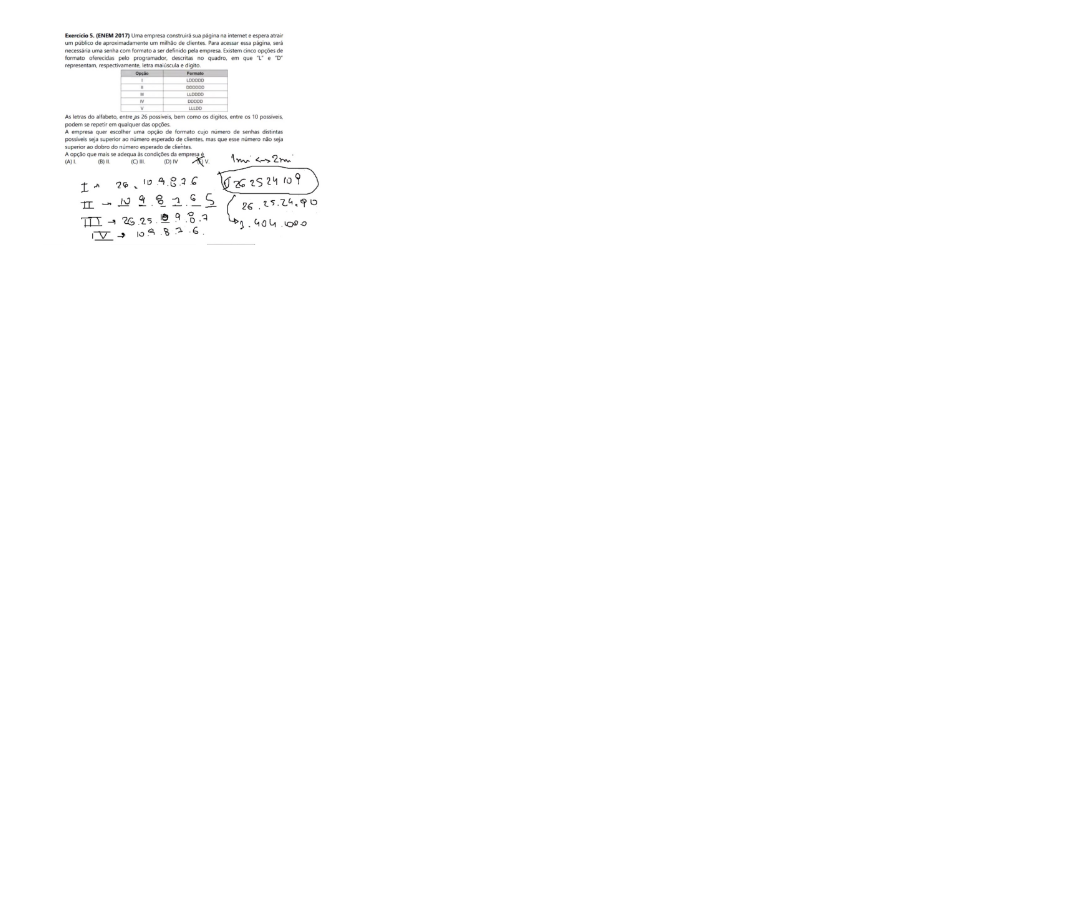
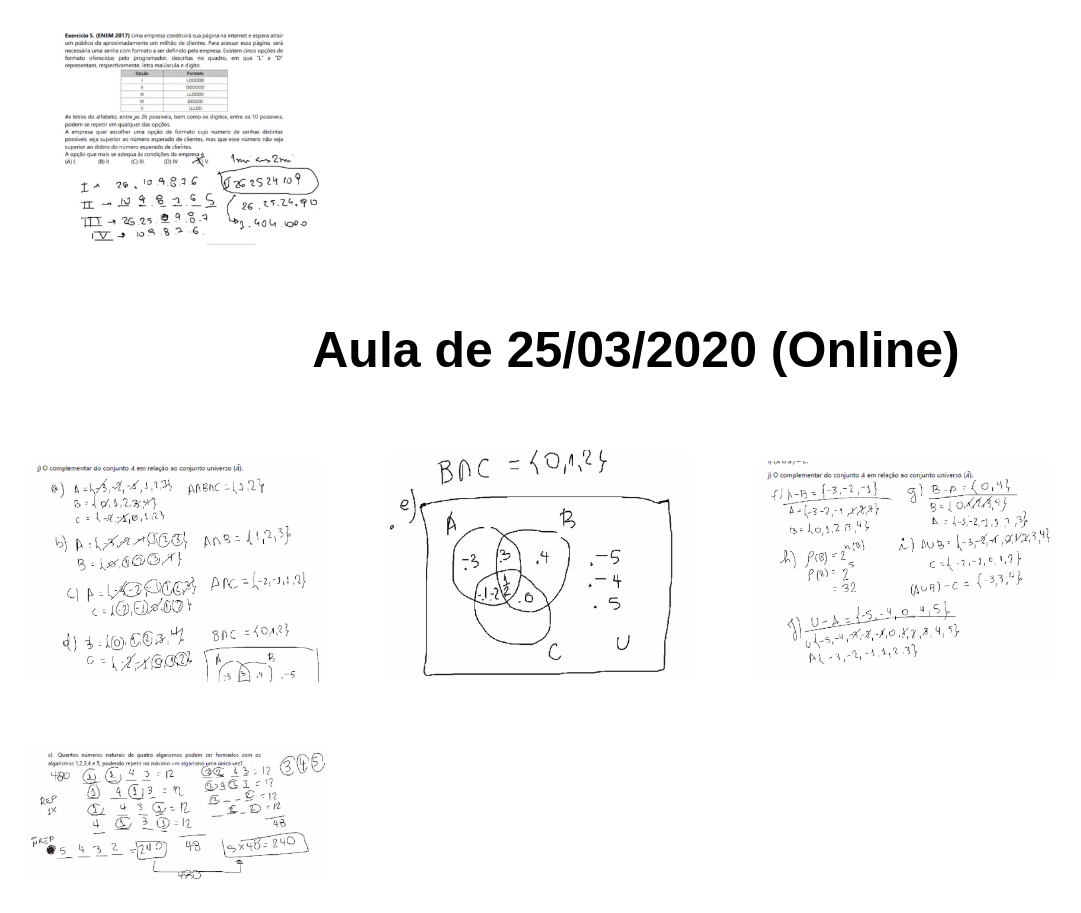
Before and after one commit to DuhonTheGuy/netlify-websites, a plain HTML site: page index.html in a window 1280 px wide. Shown: the part 2913-3826 px from the top of the page, without its empty margins (4-1085 px from the left). Before the commit the page ends 3192 px from the top, so only its background shows below. Drawn offline with Linux system fonts and the light colour scheme.

Commit message:
Data update 25/03

```diff
--- a/index.html
+++ b/index.html
@@ -17,7 +17,8 @@
             <select id="selectBox" onclick="scrollToClass()">
                 <option value="16/03/20">16/03</option>
                 <option value="18/03/20">18/03</option>
-                <option value="19/03/20">19/03 (Online)</option>
+                <option value="19/03/20">19/03</option>
+                <option value="25/03/20">25/03</option>
             </select>
         </ul>
     </header>
@@ -56,6 +57,13 @@
             <a href="images/quadro_21.jpeg" data-lightbox="mygallery"><img src="images/quadro_21.jpeg" width="300px"></a>
             <a href="images/quadro_22.jpeg" data-lightbox="mygallery"><img src="images/quadro_22.jpeg" width="300px"></a>
         </div>
+        <h1 class="centered" id="25/03/20">Aula de 25/03/2020 (Online)</h1>
+        <div class="gallery">
+            <a href="images/quadro_23.jpeg" data-lightbox="mygallery"><img src="images/quadro_23.jpeg" width="300px"></a>
+            <a href="images/quadro_24.jpeg" data-lightbox="mygallery"><img src="images/quadro_24.jpeg" width="300px"></a>
+            <a href="images/quadro_25.jpeg" data-lightbox="mygallery"><img src="images/quadro_25.jpeg" width="300px"></a>
+            <a href="images/quadro_26.jpeg" data-lightbox="mygallery"><img src="images/quadro_26.jpeg" width="300px"></a>
+        </div>
     </section>
 
 
```
Also changed, not shown: images/quadro_23.jpeg (added), images/quadro_24.jpeg (added), images/quadro_25.jpeg (added), images/quadro_26.jpeg (added).
